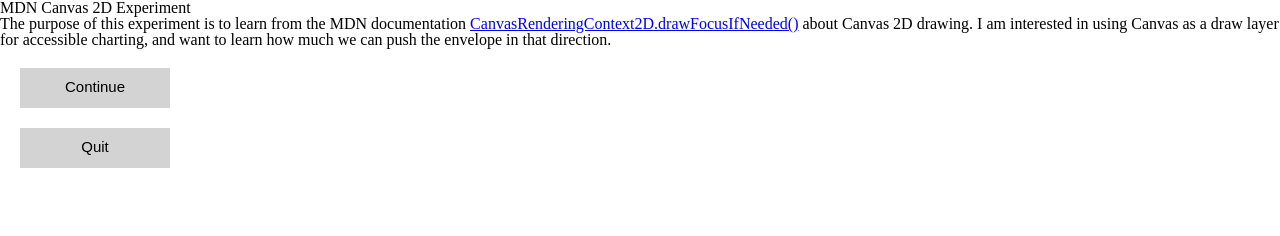
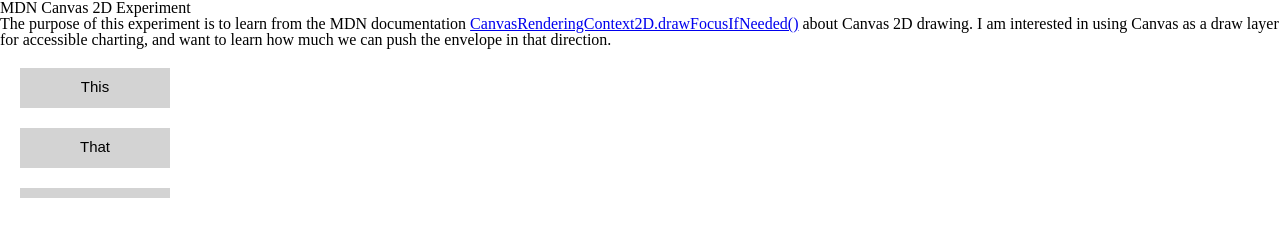
Before and after one commit to 1Copenut/canvas-rendering-2d, a website: page public/index.html in a window 1280 px wide. Drawn offline with Linux system fonts and the light colour scheme.

Commit message:
Refactoring to have multiple bars, resize canvas, iterate declaratively.
* WIP. Adding first hooks for non-standard bar widths.
* WIP. Finding a way to loop bars declaratively.

```diff
--- a/package.json
+++ b/package.json
@@ -4,7 +4,7 @@
   "description": "A simple exploration of keyboard navigation in canvas",
   "main": "index.js",
   "scripts": {
-    "start": "http-server ./public -d false"
+    "start": "http-server ./public -c -1 -d false"
   },
   "keywords": [
     "canvas",
--- a/public/index.html
+++ b/public/index.html
@@ -15,11 +15,12 @@
 
     <div>
       <canvas id="canvas">
-        <button id="button1" class="chart-point">Continue</button>
-        <button id="button2" class="chart-point">Quit</button>
+        <div id="button1" class="chart-point">This</div>
+        <div id="button2" class="chart-point">That</div>
+        <div id="button3" class="chart-point">The other</div>
       </canvas>
     </div>
   </main>
-  <script src="js/index.js"></script>
+  <script src="js/index.js" type="module"></script>
 </body>
 </html>
--- a/public/js/index.js
+++ b/public/js/index.js
@@ -1,75 +1,6 @@
-const canvas = document.getElementById('canvas');
-const ctx = canvas.getContext('2d');
-// const button1 = document.getElementById('button1');
-// const button2 = document.getElementById('button2');
-
-const buttons = [...document.getElementsByClassName('chart-point')];
-const canvasArray = [
-  {
-    point: buttons[0],
-    x: 20,
-    y: 20
-  },
-  {
-    point: buttons[1],
-    x: 20,
-    y: 80
-  }
-];
+import { redraw, handleClick } from './modules/canvas.mjs'
 
 document.addEventListener('focus', redraw, true);
 document.addEventListener('blur', redraw, true);
 canvas.addEventListener('click', handleClick, false);
 redraw();
-
-function redraw() {
-  ctx.clearRect(0, 0, canvas.width, canvas.height);
-  canvasArray.map(button => drawButton(button.point, button.x, button.y));
-  // drawButton(button1, 20, 20);
-  // drawButton(button2, 20, 80);
-}
-
-function handleClick(e) {
-  // Calculate click coordinates
-  const x = e.clientX - canvas.offsetLeft;
-  const y = e.clientY - canvas.offsetTop;
-
-  console.log(x);
-  console.log(y);
-
-  // Focus button1, if appropriate
-  drawButton(button1, 20, 20);
-  if (ctx.isPointInPath(x, y)) {
-    button1.focus();
-  }
-
-  // Focus button2, if appropriate
-  drawButton(button2, 20, 80);
-  if (ctx.isPointInPath(x, y)) {
-    button2.focus();
-  }
-}
-
-function drawButton(el, x, y) {
-  const active = document.activeElement === el;
-  const width = 150;
-  const height = 40;
-
-  // Button background
-  ctx.fillStyle = active ? 'pink' : 'lightgray';
-  ctx.fillRect(x, y, width, height);
-
-  // Button text
-  ctx.font = '15px sans-serif';
-  ctx.textAlign = 'center';
-  ctx.textBaseline = 'middle';
-  ctx.fillStyle = active ? 'blue' : 'black';
-  ctx.fillText(el.textContent, x + width / 2, y + height / 2);
-
-  // Define clickable area
-  ctx.beginPath();
-  ctx.rect(x, y, width, height);
-
-  // Draw focus ring, if appropriate
-  ctx.drawFocusIfNeeded(el);
-}
--- a/public/js/modules/canvas.mjs
+++ b/public/js/modules/canvas.mjs
@@ -1,57 +1,94 @@
 const canvas = document.getElementById('canvas');
 const ctx = canvas.getContext('2d');
 
-canvas.addEventListener('click', handleClick, false);
+const bars = [...document.getElementsByClassName('chart-point')];
+const barDataArray = [
+  {
+    elem: bars[0],
+    x_start: 20,
+    x_end: 170,
+    y_start: 20,
+    y_end: 60
+  },
+  {
+    elem: bars[1],
+    x_start: 20,
+    x_end: 150,
+    y_start: 80,
+    y_end: 120
+  },
+  {
+    elem: bars[2],
+    x_start: 20,
+    x_end: 130,
+    y_start: 140,
+    y_end: 180
+  }
+];
 
-/**
- *
- * elemsArr shape
- * [{ document.getElementById(elem), 20, 20 }]
- *
- */
-
-function redraw(elemsArr) {
-  console.log('fired redraw');
+function redraw() {
   ctx.clearRect(0, 0, canvas.width, canvas.height);
-  elemsArr.map(elem => drawButton(elem.point, elem.x, elem.y));
+  barDataArray.map(bar => drawBar(bar.elem, bar.x_start, bar.y_start, bar.x_end, bar.y_end));
+  // drawBar(button1, 20, 20);
+  // drawBar(button2, 20, 80);
 }
 
-function handleClick(elemsArr, e) {
+function handleClick(e) {
   // Calculate click coordinates
   const x = e.clientX - canvas.offsetLeft;
-  const y = e.clientX - canvas.offsetTop;
+  const y = e.clientY - canvas.offsetTop;
 
-  // Focus first item if appropriate
-  elemsArr.map(elem => {
-    drawButton(elem.point, elem.x, elem.y);
-    if (ctx.isPointInPath(x, y)) {
-      elem.point.focus();
+  console.log(x);
+  console.log(y);
+
+  // Focus button1, if appropriate
+  // drawBar(button1, 20, 20);
+  // if (ctx.isPointInPath(x, y)) {
+  //   button1.focus();
+  //   console.log(ctx);
+  // }
+
+  // Focus button2, if appropriate
+  // drawBar(button2, 20, 80);
+  // if (ctx.isPointInPath(x, y)) {
+  //   button2.focus();
+  //   console.log(ctx);
+  // }
+
+  // barDataArray.map(button => drawBar(button.point, button.x, button.y));
+  barDataArray.map(bar => {
+    drawBar(bar.elem, bar.x_start, bar.y_start, bar.x_end, bar.y_end);
+    if((x >= bar.x_start && x <= bar.x_end) && (y >= bar.y_start && y <= bar.y_end)) {
+      bar.elem.focus();
     }
-  });
+  })
 }
 
-function drawButton(el, x, y) {
+function drawBar(el, x_start, y_start) {
   const active = document.activeElement === el;
   const width = 150;
   const height = 40;
 
+  // Add a tabindex to each bar
+  el.setAttribute('tabindex', '0');
+
   // Button background
   ctx.fillStyle = active ? 'pink' : 'lightgray';
-  ctx.fillRect(x, y, width, height);
+  ctx.fillRect(x_start, y_start, width, height);
 
   // Button text
   ctx.font = '15px sans-serif';
   ctx.textAlign = 'center';
   ctx.textBaseline = 'middle';
   ctx.fillStyle = active ? 'blue' : 'black';
-  ctx.fillText(el.textContent, x + width / 2, y + height / 2);
+  ctx.fillText(el.textContent, x_start + width / 2, y_start + height / 2);
 
   // Define clickable area
   ctx.beginPath();
-  ctx.rect(x, y, width, height);
+  ctx.rect(x_start, y_start, width, height);
 
   // Draw focus ring, if appropriate
   ctx.drawFocusIfNeeded(el);
 }
 
-export { canvas, redraw, handleClick };
+export { redraw, handleClick };
```
